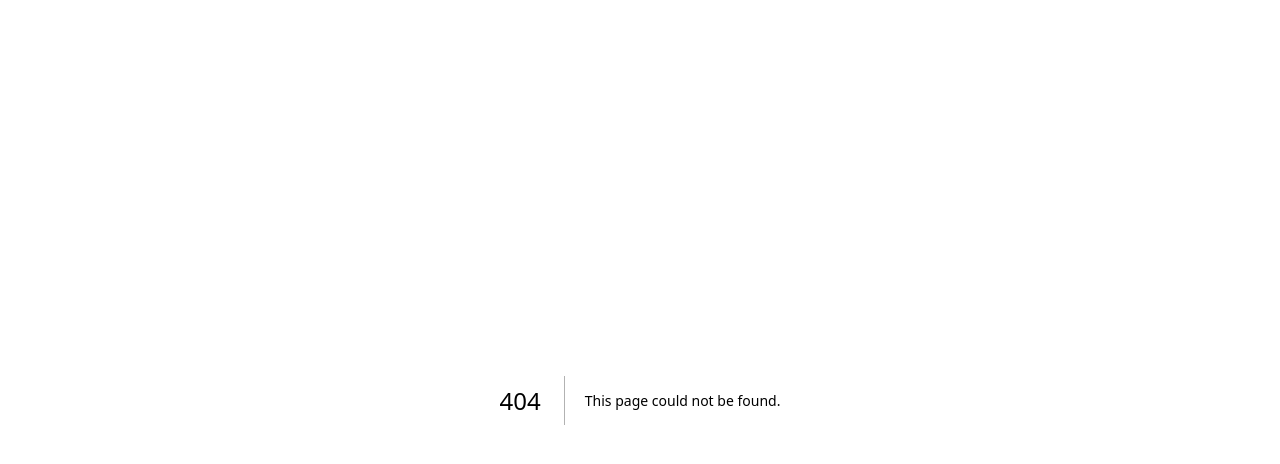
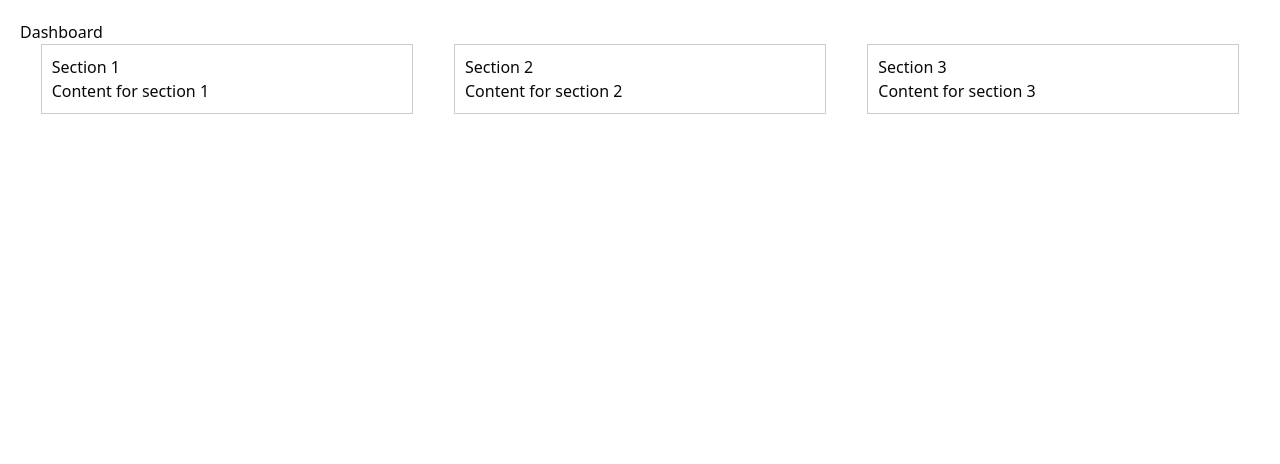
Before and after one commit to alejandro0619/help-haven, a Next.js app: page /company/dashboard in a window 1280 px wide. Before the commit this address had no page. Shown: the top 464 px of the page. Built offline with nearby package versions, Linux system fonts and the light colour scheme.

Commit message:
feat: add dashboard page and implement middleware for authentication

```diff
--- /dev/null
+++ b/src/app/company/dashboard/page.tsx
@@ -0,0 +1,25 @@
+import React from 'react';
+
+const Dashboard: React.FC = () => {
+  return (
+    <div style={{ padding: '20px' }}>
+      <h1>Dashboard</h1>
+      <div style={{ display: 'flex', justifyContent: 'space-around' }}>
+        <div style={{ border: '1px solid #ccc', padding: '10px', width: '30%' }}>
+          <h2>Section 1</h2>
+          <p>Content for section 1</p>
+        </div>
+        <div style={{ border: '1px solid #ccc', padding: '10px', width: '30%' }}>
+          <h2>Section 2</h2>
+          <p>Content for section 2</p>
+        </div>
+        <div style={{ border: '1px solid #ccc', padding: '10px', width: '30%' }}>
+          <h2>Section 3</h2>
+          <p>Content for section 3</p>
+        </div>
+      </div>
+    </div>
+  );
+};
+
+export default Dashboard;
--- a/src/app/globals.css
+++ b/src/app/globals.css
@@ -74,13 +74,13 @@ body {
 
 .carnet-3d {
   transform: perspective(800px) rotateY(25deg) scale(0.9) rotateX(10deg);
-  filter: blur(2px);
+
   opacity: 1;
   transition: transform 0.6s ease, filter 0.6s ease, opacity 0.6s ease;
 }
 
 .carnet-3d:hover {
   transform: perspective(800px) rotateY(-15deg) translateY(-50px) rotateX(10deg) scale(1);
-  filter: blur(0);
+
   opacity: 1;
 }
--- a/src/components/auth/company/personal-information.tsx
+++ b/src/components/auth/company/personal-information.tsx
@@ -20,8 +20,13 @@ const PersonalInformation: React.FC<props> = ({ nextStep }) => {
     resolver: zodResolver(personalInformation),
   });
   const onSubmit = (data: PersonalInformationSchema) => {
-    saveUserProfile({ ...data, id: userId as string });
-    nextStep();
+    try {
+      saveUserProfile({ ...data, id: userId as string });
+      nextStep();
+    }
+    catch(e) {
+      console.error("Error saving user profile");
+    }
   }
   return (
     <div className="flex flex-col gap-4 rounded-lg p-6 lg:h-[600px] lg:w-fit w-full">
--- a/src/components/auth/company/review-settings.tsx
+++ b/src/components/auth/company/review-settings.tsx
@@ -1,4 +1,5 @@
 'use client';
+import { useRouter } from "next/navigation";
 import { getUserAndOrganization } from "@/actions/auth/review-settings";
 import { useEffect, useState } from "react";
 import useAuth from "@/hooks/use-auth";
@@ -38,6 +39,7 @@ const ReviewSettings: React.FC<Props> = () => {
   const { userId } = useAuth();
   const [user, setUser] = useState<User | null>(null);
   const [organization, setOrganization] = useState<Organization | null>(null);
+  const router = useRouter();
 
   useEffect(() => {
     if (userId) {
@@ -55,6 +57,10 @@ const ReviewSettings: React.FC<Props> = () => {
       console.log("userId is not defined yet.");
     }
   }, [userId]);
+
+  const handleContinue = () => {
+    router.push("/company/dashboard");
+  }
 
   return (
     <div className="flex items-center justify-around gap-6 rounded-lg p-6 lg:h-[600px] lg:w-[80%] w-full">
@@ -106,7 +112,7 @@ const ReviewSettings: React.FC<Props> = () => {
 
       </div>
 
-      <button className="absolute bottom-5 right-5 py-2 w-fit h-fit hover:bg-dark hover:text-white text-dark bg-white rounded-lg px-4 transition duration-500">
+      <button onClick={ handleContinue} className="absolute bottom-5 right-5 py-2 w-fit h-fit hover:bg-dark hover:text-white text-dark bg-white rounded-lg px-4 transition duration-500">
         <span className="text-sm font-semibold">Continue</span>
       </button>
 
```
Also changed, not shown: src/middleware.ts (added, +41 -0 lines).
